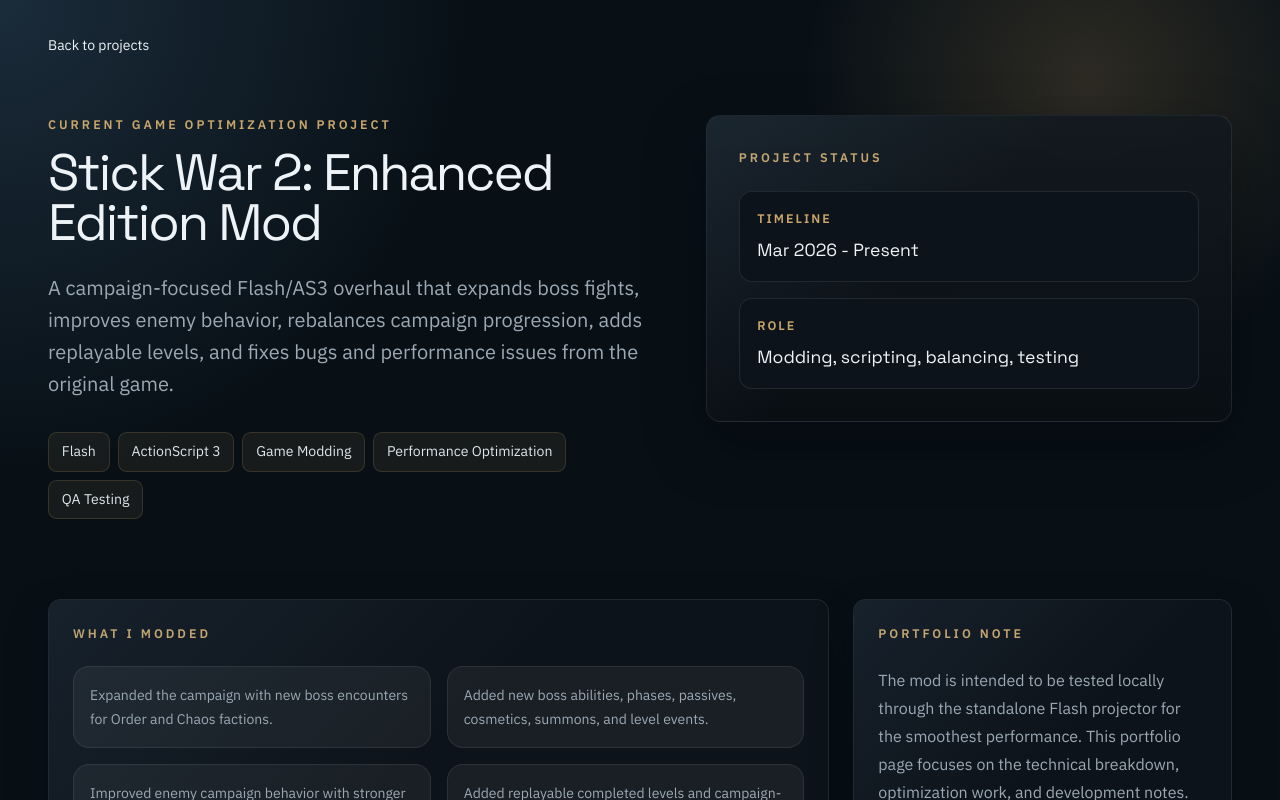
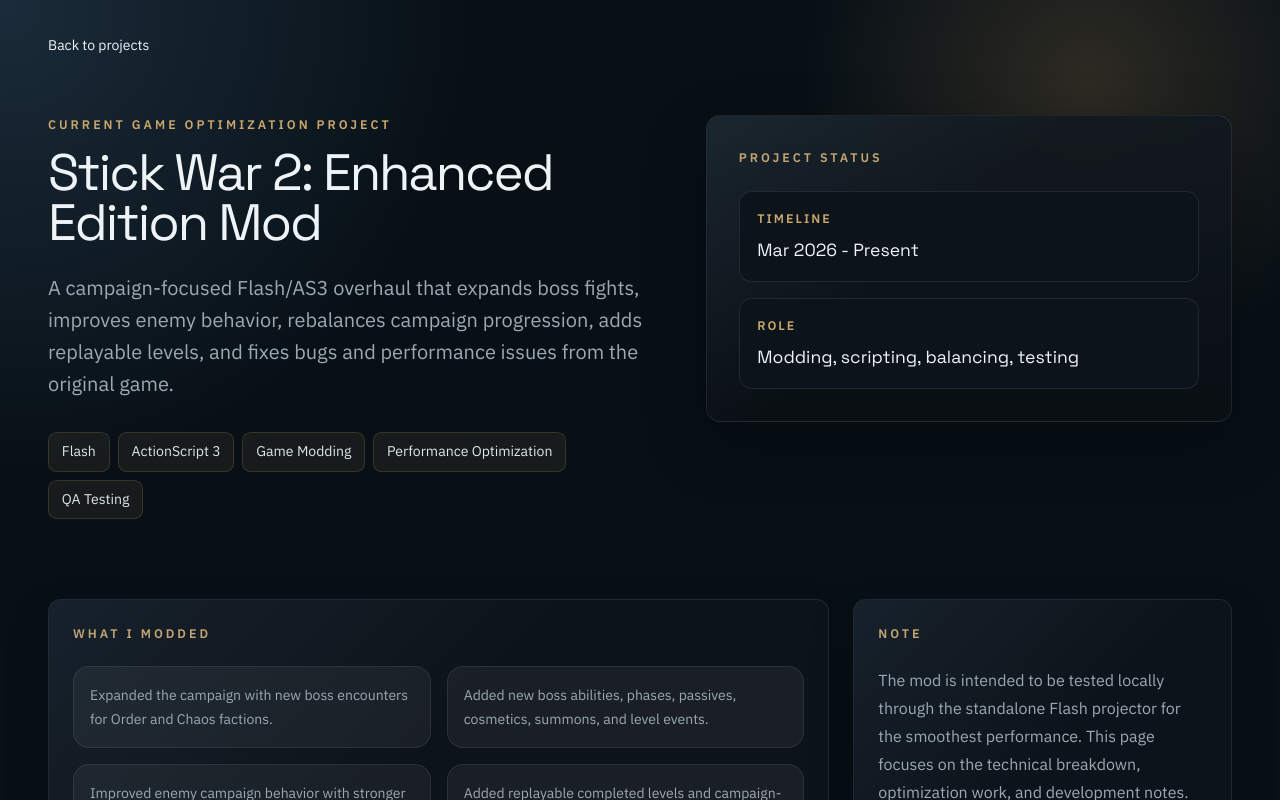
Before and after one commit to ChorlsChu/Portfolio, a Next.js app: page /projects/flash-optimization-mod in a window 1280 px wide. Shown: the top 800 px of the page. Built offline with nearby package versions, Linux system fonts and the light colour scheme.

Commit message:
Update page.tsx

```diff
--- a/app/projects/flash-optimization-mod/page.tsx
+++ b/app/projects/flash-optimization-mod/page.tsx
@@ -138,9 +138,9 @@
         </article>
 
         <article className="project-card">
-          <p className="section-kicker">Portfolio note</p>
+          <p className="section-kicker">Note</p>
           <p className="mt-6 leading-7 text-[var(--soft)]">
-            The mod is intended to be tested locally through the standalone Flash projector for the smoothest performance. This portfolio page focuses on the technical breakdown, optimization work, and development notes.
+            The mod is intended to be tested locally through the standalone Flash projector for the smoothest performance. This page focuses on the technical breakdown, optimization work, and development notes.
           </p>
         </article>
       </section>
```
